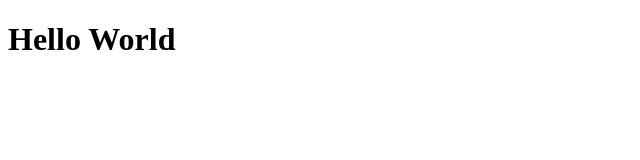
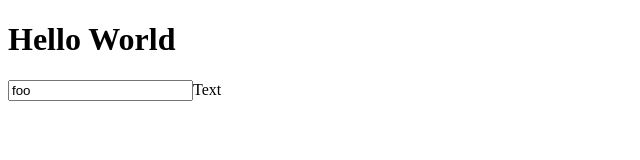
Before and after one commit to congcongcong250/Meact, a website built with webpack: page index.html in a window 1280 px wide. Shown: the whole page, without its empty margins (0-640 px from the left). Built offline with nearby package versions, Linux system fonts and the light colour scheme.

Commit message:
3: Impl render DOM function for Meact element

```diff
--- a/index.html
+++ b/index.html
@@ -1,13 +1,12 @@
 <!DOCTYPE html>
 <html lang="en">
-<head>
-    <meta charset="UTF-8">
-    <meta name="viewport" content="width=device-width, initial-scale=1">
+  <head>
+    <meta charset="UTF-8" />
+    <meta name="viewport" content="width=device-width, initial-scale=1" />
     <title>Meact</title>
-</head>
-<body>
-    <div id="root">
-        <h1>Hello World</h1>
-    </div>
-</body>
+  </head>
+  <body>
+    <h1>Hello World</h1>
+    <div id="root"></div>
+  </body>
 </html>
--- a/src/element.js
+++ b/src/element.js
@@ -9,7 +9,7 @@ const textElement = {
   props: { nodeValue: "Text" },
 };
 
-const element = {
+export const element = {
   type: "div",
   props: {
     id: "container",
--- a/src/index.js
+++ b/src/index.js
@@ -1 +1,6 @@
-console.log("Loaded");
+import { render } from "./render";
+import { element } from "./element";
+document.addEventListener("DOMContentLoaded", (event) => {
+  console.log("DOM fully loaded and parsed");
+  render(element, document.getElementById("root"));
+});
--- /dev/null
+++ b/src/render.js
@@ -0,0 +1,28 @@
+export function render(node, parentDom) {
+  const { type, props = {} } = node;
+
+  // create dom element
+  const el =
+    type === "TEXT ELEMENT"
+      ? document.createTextNode("")
+      : document.createElement(type);
+
+  // map element props to dom properties
+  Object.keys(props).forEach((key) => {
+    if (key === "children") {
+      return;
+    }
+    // bind event listeners
+    if (key.startsWith("on")) {
+      const eventName = key.toLowerCase().substring(2);
+      el.addEventListener(eventName, props[key]);
+    } else {
+      // map normal DOM properties
+      el[key] = props[key];
+    }
+  });
+  // recurrsivly render children
+  (props.children || []).map((child) => render(child, el));
+  // attach Dom element to parent node
+  parentDom.appendChild(el);
+}
```
